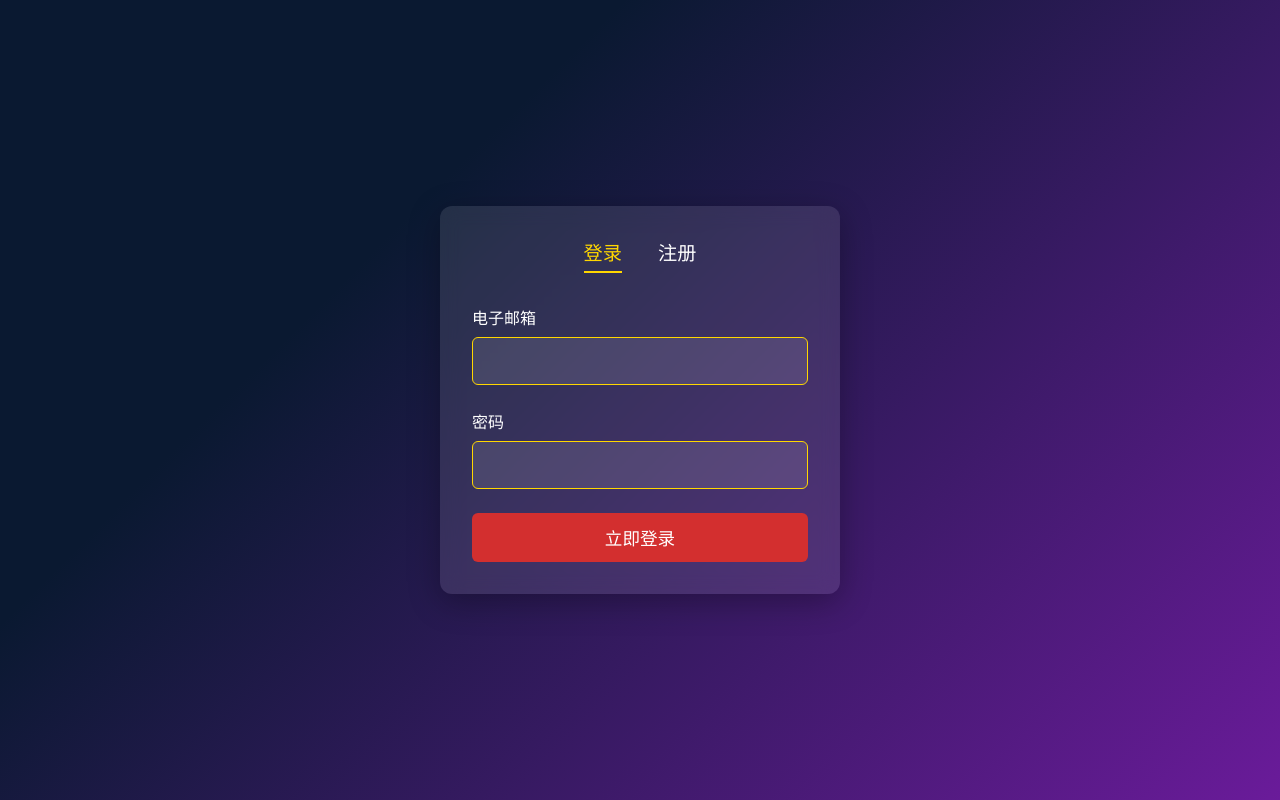
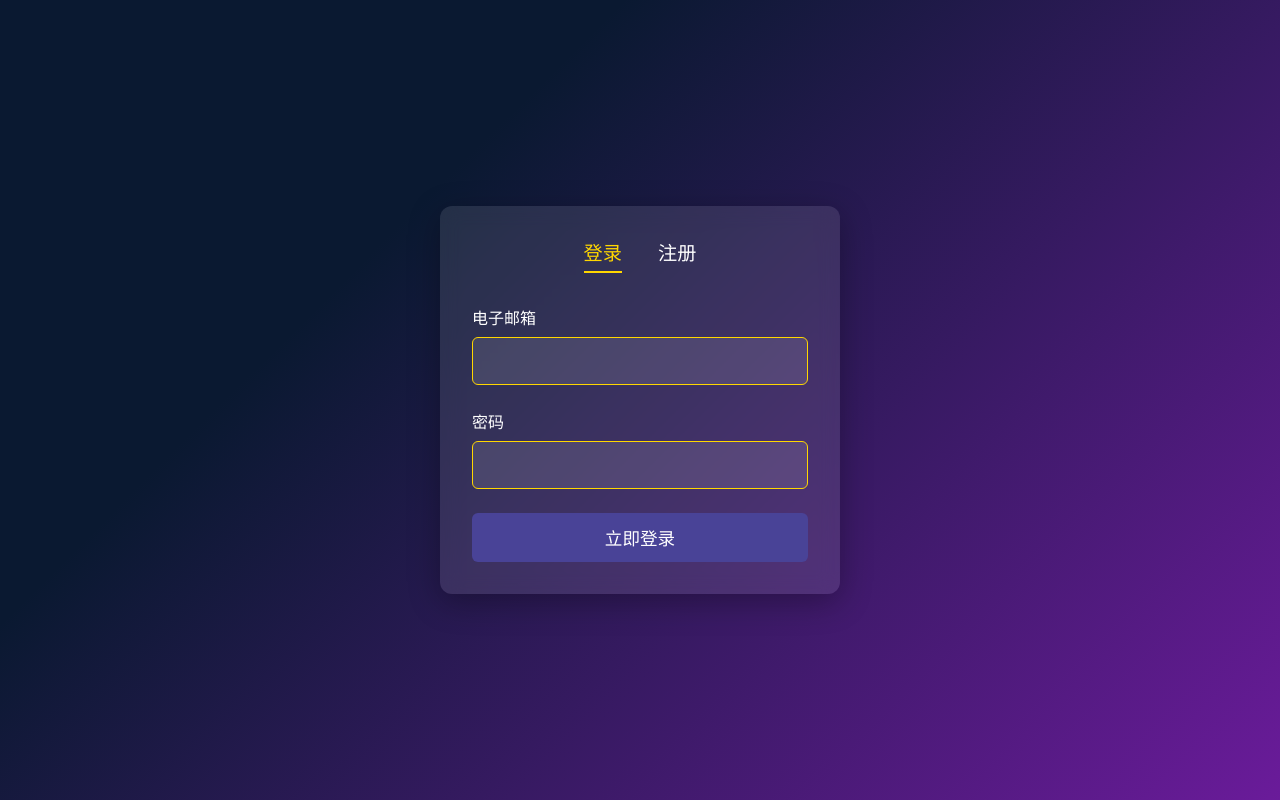
Before and after one commit to Rover2828/denluchuce, a plain HTML site: page index.html in a window 1280 px wide. Drawn offline with Linux system fonts and the light colour scheme.

Commit message:
Add files via upload

```diff
--- a/index.html
+++ b/index.html
@@ -9,7 +9,7 @@
         :root {
             --space-blue: #0a1931;
             --nebula-purple: #6a1b9a;
-            --rocket-red: #d32f2f;
+            --rocket-red: #494397;
             --star-gold: #ffd700;
         }
 
@@ -179,7 +179,7 @@
 
             if (user) {
                 alert(`登录成功！欢迎回来 ${user.username}`);
-                // 这里可以添加页面跳转逻辑
+                window.location.replace('https://rover2828.github.io/RSTyidenlu') // 这里可以添加页面跳转逻辑
             } else {
                 alert('邮箱或密码不正确！');
             }
```
